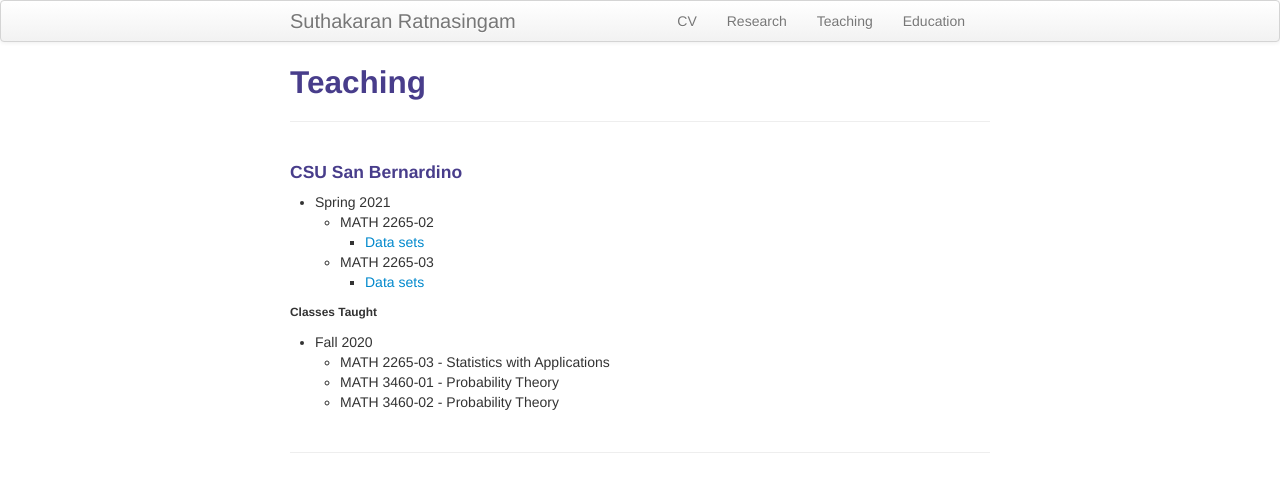
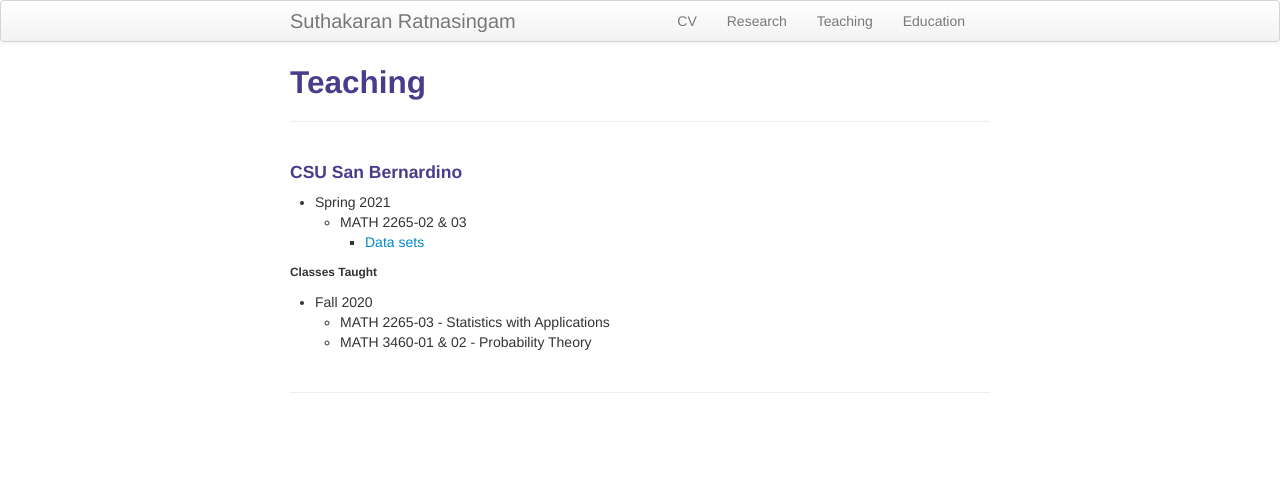
Before and after one commit to suthakaranr/suthakaranr.github.io, a Jekyll site: the page built from pages/Teaching.md, in a window 1280 px wide. Shown: the top 492 px of the page. Built offline with Jekyll 4.4.1, drawn with Linux system fonts in a browser that asks for light colours.

Commit message:
Update Teaching.md

```diff
--- a/pages/Teaching.md
+++ b/pages/Teaching.md
@@ -5,14 +5,11 @@ description: Suthakaran's teaching portfolio
 ---
 #### CSU San Bernardino
 * Spring 2021
-   * MATH 2265-02
-       *  <a style="text-decoration:none" href="../pages/Datasets2265.html" target="_blank" rel="noopener noreferrer">Data sets</a>
-   * MATH 2265-03
+   * MATH 2265-02 & 03
        *  <a style="text-decoration:none" href="../pages/Datasets2265.html" target="_blank" rel="noopener noreferrer">Data sets</a>
 
 ###### Classes Taught
 
 * Fall 2020
    * MATH 2265-03 - Statistics with Applications
-   * MATH 3460-01 - Probability Theory
-   * MATH 3460-02 - Probability Theory
+   * MATH 3460-01 & 02 - Probability Theory
```
